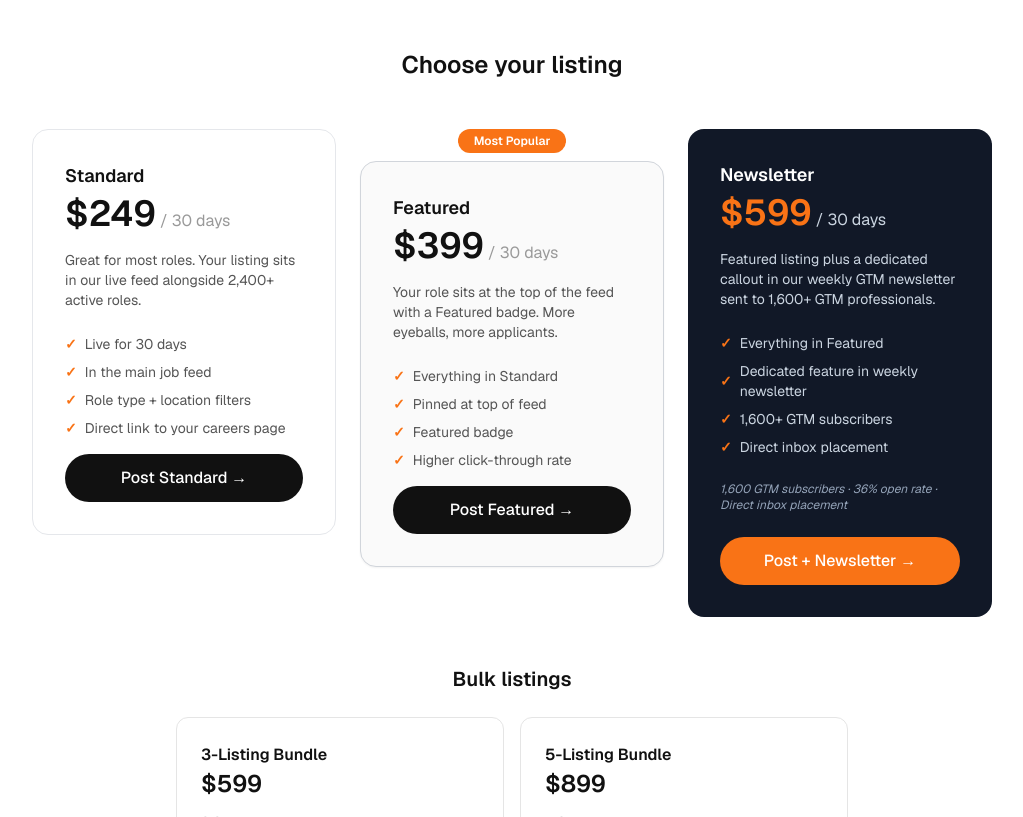
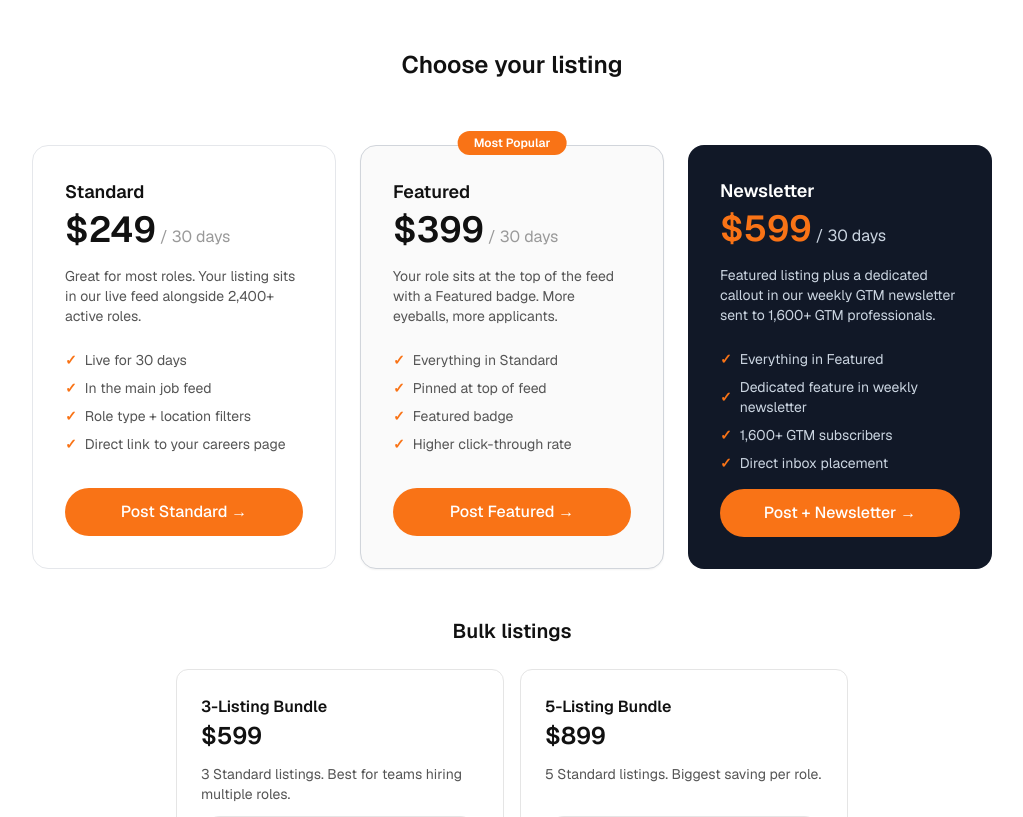
Before and after one commit to RolePulse/rolepulse-jobs, a Next.js app: page /post-a-job in a window 1280 px wide. Shown: the part 620-1437 px from the top of the page, without its empty margins (128-1151 px from the left). Built offline with nearby package versions, Linux system fonts and the light colour scheme; no server answers.

Commit message:
fix: pricing card alignment, remove duplicate newsletter text, unify CTA button colour

```diff
--- a/src/app/post-a-job/page.tsx
+++ b/src/app/post-a-job/page.tsx
@@ -115,20 +115,11 @@ export default function PostAJobPage() {
       {/* Pricing cards */}
       <div className="max-w-5xl mx-auto px-8 py-16">
         <h2 className="text-2xl font-semibold text-rp-text-1 mb-12 text-center">Choose your listing</h2>
-        <div className="grid grid-cols-1 md:grid-cols-3 gap-6 items-start">
+        <div className="grid grid-cols-1 md:grid-cols-3 gap-6 items-stretch">
           {TIERS.map((tier) => (
-            <div key={tier.name} className="relative flex flex-col">
-              {/* Most Popular badge — ABOVE the card */}
-              {tier.featured && (
-                <div className="flex justify-center mb-2">
-                  <span className="bg-rp-accent text-white text-xs font-semibold px-4 py-1 rounded-full whitespace-nowrap">
-                    Most Popular
-                  </span>
-                </div>
-              )}
-
+            <div key={tier.name} className="relative flex flex-col pt-4">
               <div
-                className={`rounded-2xl p-8 flex flex-col flex-1 ${
+                className={`rounded-2xl p-8 flex flex-col flex-1 relative ${
                   tier.newsletter
                     ? 'bg-[#111827] text-white'
                     : tier.featured
@@ -136,6 +127,15 @@ export default function PostAJobPage() {
                     : 'bg-white border border-[#E5E7EB]'
                 }`}
               >
+                {/* Most Popular badge — overlaps top edge of card */}
+                {tier.featured && (
+                  <div className="absolute -top-4 left-1/2 -translate-x-1/2">
+                    <span className="bg-rp-accent text-white text-xs font-semibold px-4 py-1 rounded-full whitespace-nowrap">
+                      Most Popular
+                    </span>
+                  </div>
+                )}
+
                 <div className="mb-4">
                   <p className={`text-lg font-semibold ${tier.newsletter ? 'text-white' : 'text-rp-text-1'}`}>
                     {tier.name}
@@ -159,19 +159,9 @@ export default function PostAJobPage() {
                   ))}
                 </ul>
 
-                {tier.newsletter && (
-                  <p className="text-xs text-slate-400 mb-6 mt-2 italic">
-                    1,600 GTM subscribers · 36% open rate · Direct inbox placement
-                  </p>
-                )}
-
                 <Link
                   href={`/employers/new?tier=${tier.name.toLowerCase()}&price_id=${tier.priceId}`}
-                  className={`block text-center py-3 px-6 rounded-full font-medium transition-colors mt-auto ${
-                    tier.newsletter
-                      ? 'bg-rp-accent text-white hover:bg-rp-accent-dk'
-                      : 'bg-rp-black text-white hover:bg-zinc-800'
-                  }`}
+                  className="block text-center py-3 px-6 rounded-full font-medium transition-colors mt-auto bg-rp-accent text-white hover:bg-rp-accent-dk"
                 >
                   {tier.cta} →
                 </Link>
```
